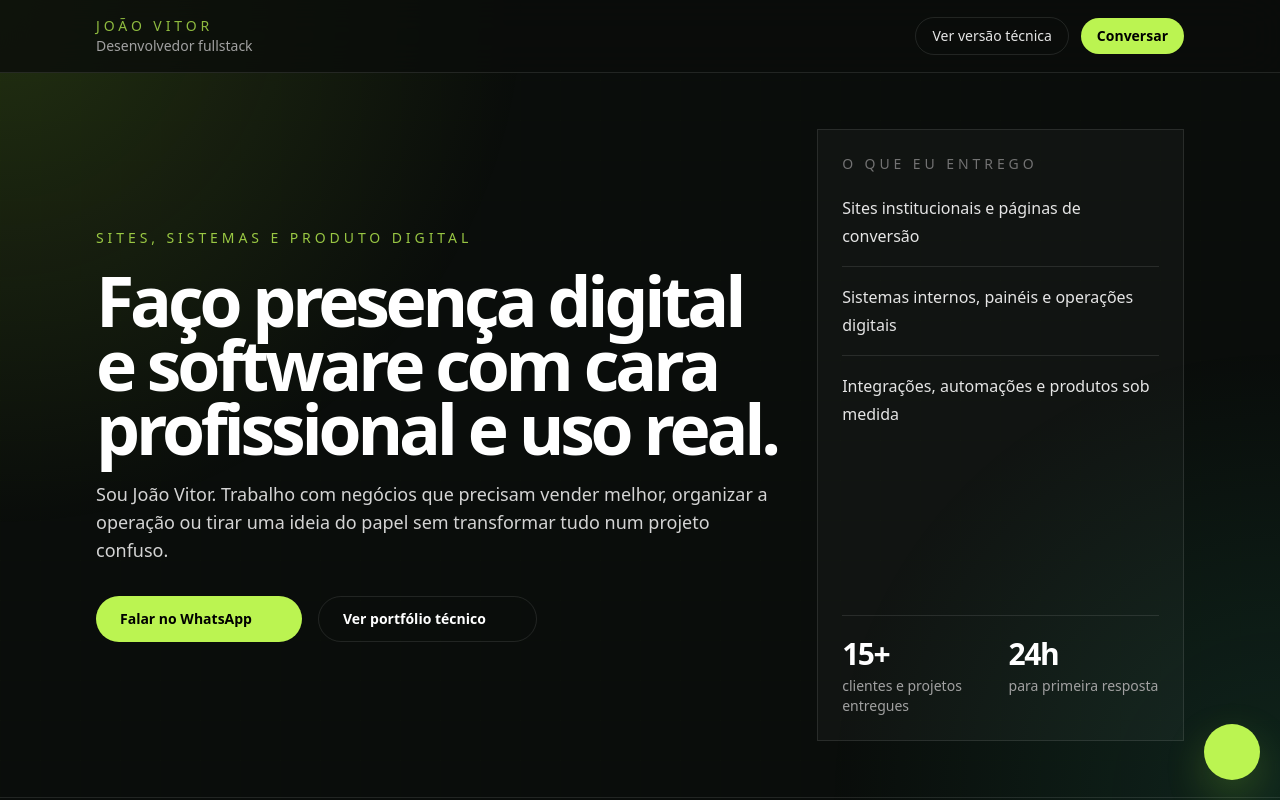
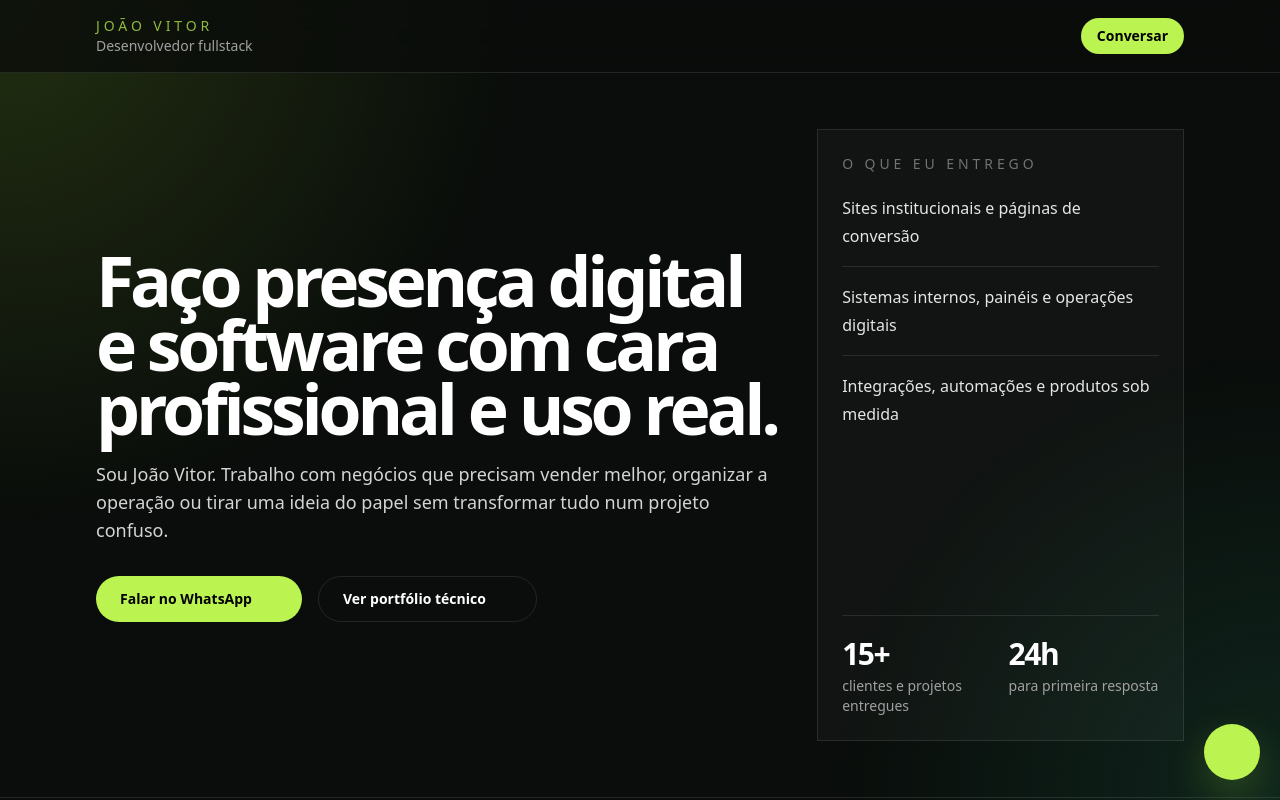
Before and after one commit to JvitorAfb2004/my-portfolio, a React (Vite) app: page / in a window 1280 px wide. Shown: the top 800 px of the page. Built offline with nearby package versions, Linux system fonts and the light colour scheme; some icons are missing.

Commit message:
Refine home hero and header

```diff
--- a/src/HomePage.jsx
+++ b/src/HomePage.jsx
@@ -257,13 +257,6 @@ const HomePage = () => {
             <p className="text-sm text-neutral-400">{personalData.role}</p>
           </div>
 
-          <div className="flex items-center gap-3">
-            <a
-              href="/v2"
-              className="rounded-full border border-white/10 px-4 py-2 text-sm font-medium text-neutral-200 transition-colors hover:border-lime-300/40 hover:text-lime-200"
-            >
-              Ver versão técnica
-            </a>
           <a
             href={`https://wa.me/${personalData.whatsapp}?text=${encodeURIComponent(
               "Olá, vim do seu site e queria conversar sobre um projeto."
@@ -275,17 +268,12 @@ const HomePage = () => {
             Conversar
           </a>
         </div>
-        </div>
       </header>
 
       <main className="relative z-10">
         <section className="border-b border-white/10">
           <div className="mx-auto grid min-h-[calc(100vh-76px)] max-w-6xl gap-8 px-4 py-10 sm:px-6 sm:py-12 lg:grid-cols-[1.3fr_0.7fr] lg:items-center lg:gap-10 lg:px-8 lg:py-14">
             <motion.div {...fadeInUp} className="max-w-3xl">
-              <p className="mb-5 text-sm uppercase tracking-[0.28em] text-lime-300/80">
-                Sites, sistemas e produto digital
-              </p>
-
               <h1 className="max-w-4xl text-4xl font-semibold leading-[0.92] tracking-[-0.06em] text-white sm:text-5xl lg:text-[4.35rem]">
                 Faço presença digital e software com cara profissional e uso
                 real.
```
Lines whose indentation alone changed are shown as unchanged.
